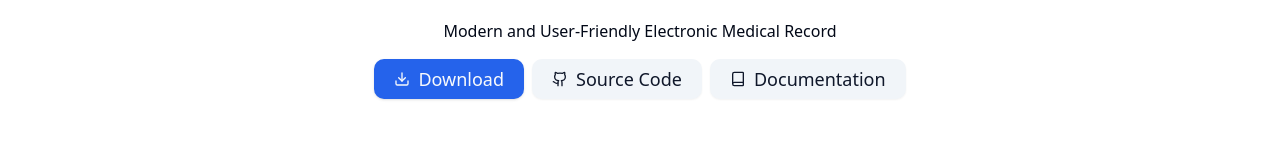
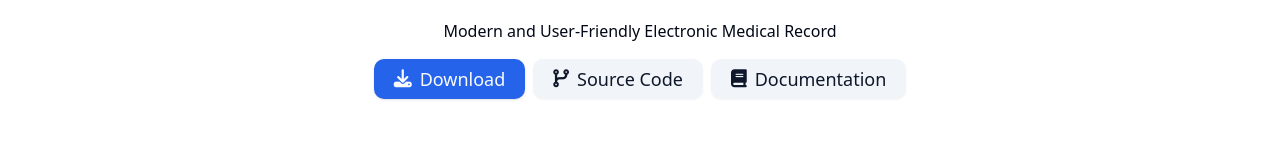
Before and after one commit to RhazesEMR/rhazesemr-webpage, a SvelteKit app: page / in a window 1280 px wide. Shown: the part 301-461 px from the top of the page. Built offline with nearby package versions, Linux system fonts and the light colour scheme.

Commit message:
✨feat: replace lucide icons and use fa instead

```diff
--- a/src/routes/+page.svelte
+++ b/src/routes/+page.svelte
@@ -2,31 +2,32 @@
   import { goto } from "$app/navigation";
 
   import Button from "$lib/components/ui/button/button.svelte";
-  import { Github, Download, Book } from "lucide-svelte";
 </script>
 
 <main class="flex flex-grow flex-col items-center mt-64 md:mt-32">
   <img class="rounded-md" src="./favicon.png" alt="Logo" width="128" />
   <p class="m-3 text-xl">Rhazes EMR</p>
-  <p class="m-3 text-center">Modern and User-Friendly Electronic Medical Record</p>
+  <p class="m-3 text-center">
+    Modern and User-Friendly Electronic Medical Record
+  </p>
 
   <div class="flex flex-col md:flex-row">
     <Button class="text-lg m-1 p-5" onclick={() => goto("/download")}
-      ><Download />Download</Button
+      ><span class="fa-solid fa-download"></span>Download</Button
     >
     <Button
       class="text-lg m-1 p-5"
       variant="secondary"
       href="https://github.rhazesemr.info"
     >
-      <Github /> Source Code</Button
+      <span class="fa-solid fa-code-branch"></span>Source Code</Button
     >
     <Button
       class="text-lg m-1 p-5"
       variant="secondary"
       href="https://docs.rhazesemr.info"
     >
-      <Book /> Documentation</Button
+      <span class="fa-solid fa-book"></span>Documentation</Button
     >
   </div>
 </main>
```
